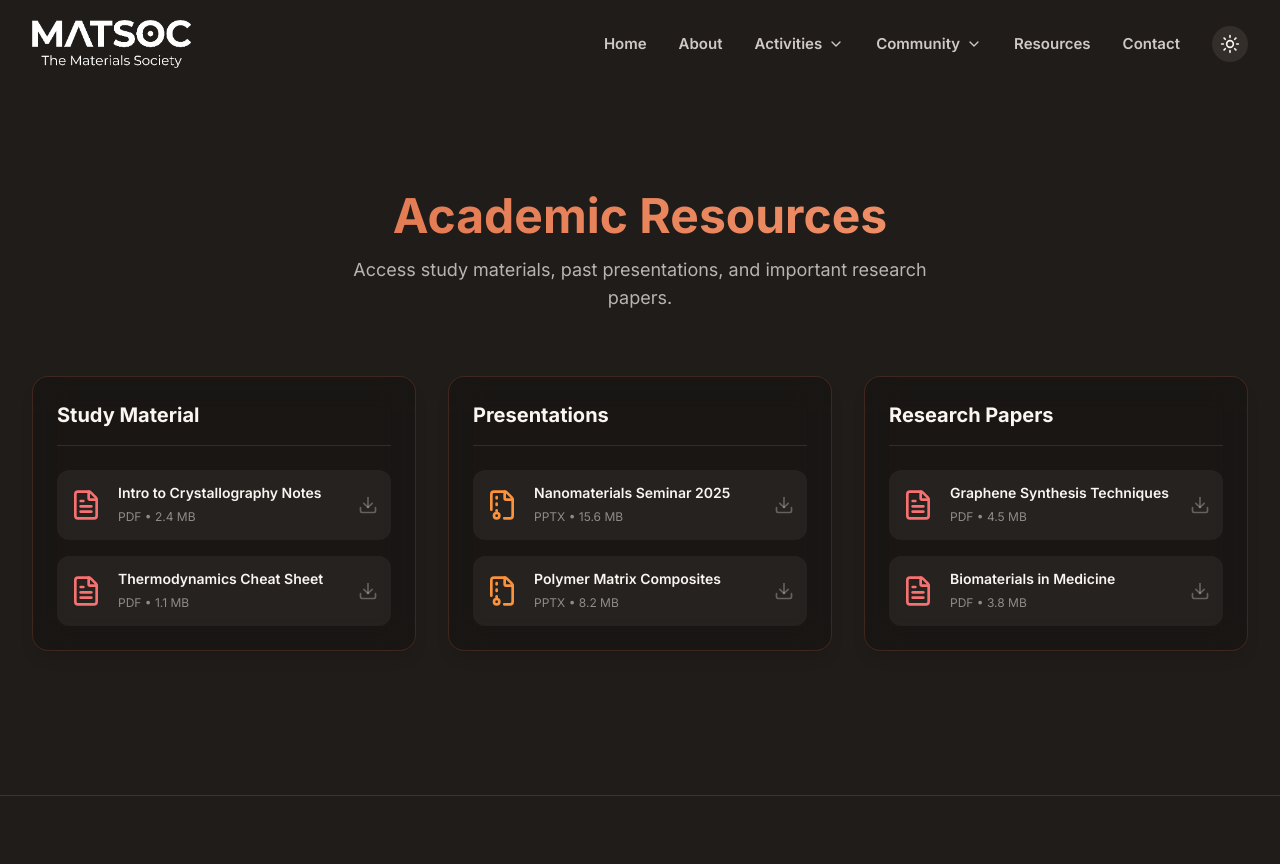
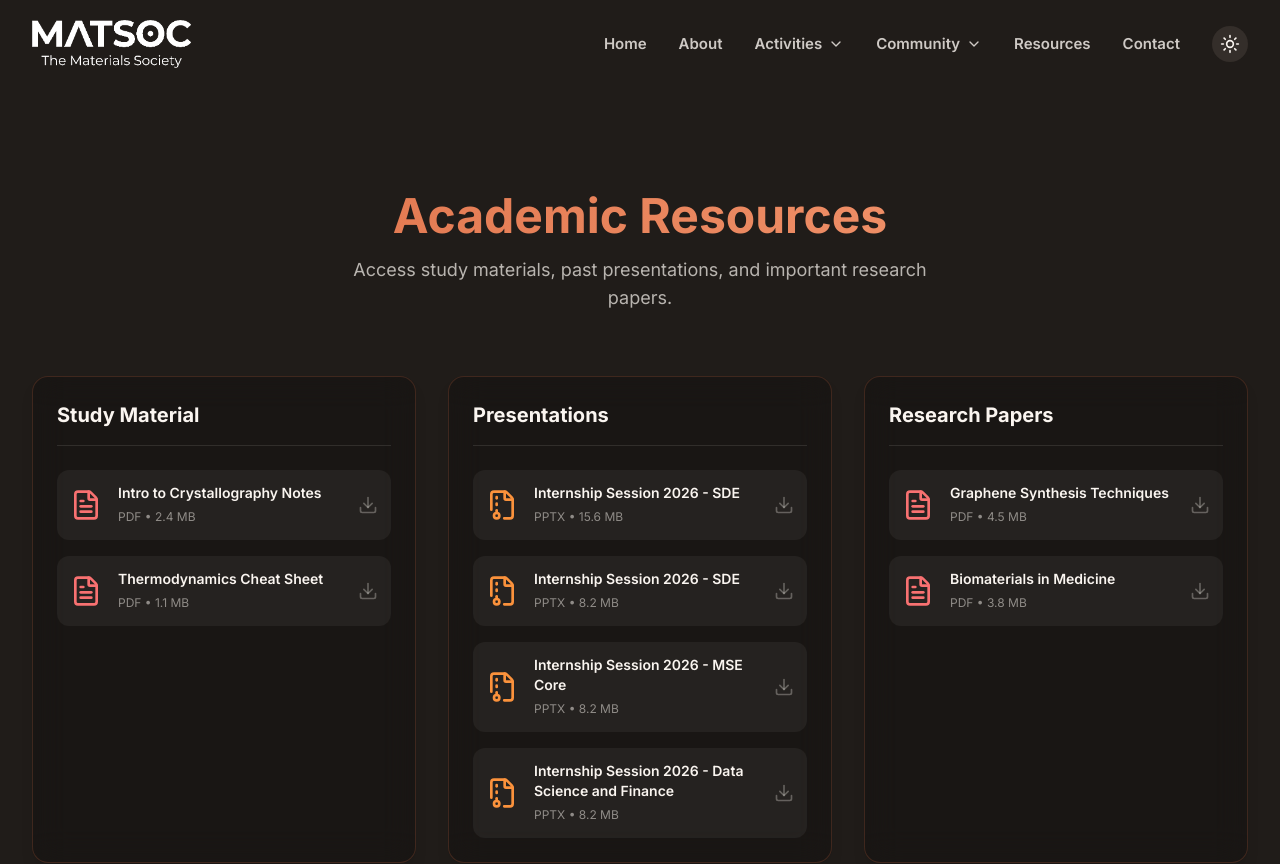
Before and after one commit to the-aryan-1712/MatSoc-Portal, a React (Vite) app: page /resources in a window 1280 px wide. Shown: the top 864 px of the page. Built offline with nearby package versions, Linux system fonts and the light colour scheme.

Commit message:
presentations link updated

```diff
--- a/src/data/resources.js
+++ b/src/data/resources.js
@@ -11,8 +11,10 @@ export const resources = [
     id: "r2",
     category: "Presentations",
     items: [
-      { title: "Nanomaterials Seminar 2025", type: "PPTX", size: "15.6 MB", link: "#" },
-      { title: "Polymer Matrix Composites", type: "PPTX", size: "8.2 MB", link: "#" }
+      { title: "Internship Session 2026 - SDE", type: "PPTX", size: "15.6 MB", link: "https://drive.google.com/file/d/1Q2chXcl4a-LLtj3hoEHocPF-RSgGEA_B/view?usp=drive_link" },
+      { title: "Internship Session 2026 - SDE", type: "PPTX", size: "8.2 MB", link: "https://drive.google.com/file/d/1dEne7NnBnJEGJ0L8gUTA3LlydFzD00jp/view?usp=drive_link" },
+      { title: "Internship Session 2026 - MSE Core", type: "PPTX", size: "8.2 MB", link: "https://drive.google.com/file/d/1masaoZgPUH6ILmPQxHL2-g28OeQwqWsG/view?usp=drive_link" },
+      { title: "Internship Session 2026 - Data Science and Finance", type: "PPTX", size: "8.2 MB", link: "https://docs.google.com/presentation/d/1W2OsXxXvqN5LEgSf3pqdixdv6Pb5TOnQ/edit?usp=drive_link&ouid=111463894265740543808&rtpof=true&sd=true" }
     ]
   },
   {
--- a/src/pages/Contact.jsx
+++ b/src/pages/Contact.jsx
@@ -40,9 +40,9 @@ export default function Contact() {
                   <div>
                     <h4 className="font-semibold text-lg">Location</h4>
                     <p className="text-foreground/70 leading-relaxed">
-                      Materials Engineering Dept.<br />
-                      University of Innovation<br />
-                      Tech Valley, CA 94000
+                      Room No.413, 4th Floor,<br />
+                      Faculty Building,<br />
+                      IIT Kanpur, 208016
                     </p>
                   </div>
                 </div>
@@ -53,8 +53,8 @@ export default function Contact() {
                   </div>
                   <div>
                     <h4 className="font-semibold text-lg">Email</h4>
-                    <a href="mailto:info@matsoc.edu" className="text-foreground/70 hover:text-primary transition-colors">
-                      info@matsoc.edu
+                    <a href="mailto:matsoc@iitk.ac.in" className="text-foreground/70 hover:text-primary transition-colors">
+                      matsoc@iitk.ac.in
                     </a>
                   </div>
                 </div>
@@ -65,8 +65,8 @@ export default function Contact() {
                   </div>
                   <div>
                     <h4 className="font-semibold text-lg">Phone</h4>
-                    <a href="tel:+1234567890" className="text-foreground/70 hover:text-primary transition-colors">
-                      +1 (234) 567-890
+                    <a href="tel:+91-8738932371" className="text-foreground/70 hover:text-primary transition-colors">
+                      +91-8738932371
                     </a>
                   </div>
                 </div>
--- a/src/pages/Resources.jsx
+++ b/src/pages/Resources.jsx
@@ -5,11 +5,29 @@ import { resources } from '../data/resources';
 
 export default function Resources() {
   const getFileIcon = (type) => {
-    switch(type) {
+    switch (type) {
       case 'PDF': return <FileText className="w-8 h-8 text-red-400" />;
       case 'PPTX': return <FileArchive className="w-8 h-8 text-orange-400" />;
       default: return <FileText className="w-8 h-8 text-primary" />;
     }
+  };
+
+  const getDownloadLink = (url) => {
+    if (!url || url === '#') return '#';
+
+    // Handle standard Google Drive file links
+    const driveMatch = url.match(/\/file\/d\/([a-zA-Z0-9_-]+)\//);
+    if (driveMatch && driveMatch[1]) {
+      return `https://drive.google.com/uc?export=download&id=${driveMatch[1]}`;
+    }
+
+    // Handle Google Docs/Slides links
+    const docsMatch = url.match(/\/presentation\/d\/([a-zA-Z0-9_-]+)\//);
+    if (docsMatch && docsMatch[1]) {
+      return `https://docs.google.com/presentation/d/${docsMatch[1]}/export/pptx`;
+    }
+
+    return url;
   };
 
   return (
@@ -44,7 +62,7 @@ export default function Resources() {
               <ul className="space-y-4 flex-1">
                 {category.items.map((item, i) => (
                   <li key={i} className="group relative">
-                    <a href={item.link} className="flex items-center p-3 rounded-xl bg-foreground/5 hover:bg-primary/10 transition-colors border border-transparent hover:border-primary/20">
+                    <a href={getDownloadLink(item.link)} download target="_blank" rel="noopener noreferrer" className="flex items-center p-3 rounded-xl bg-foreground/5 hover:bg-primary/10 transition-colors border border-transparent hover:border-primary/20">
                       <div className="mr-4 group-hover:scale-110 transition-transform">
                         {getFileIcon(item.type)}
                       </div>
```
